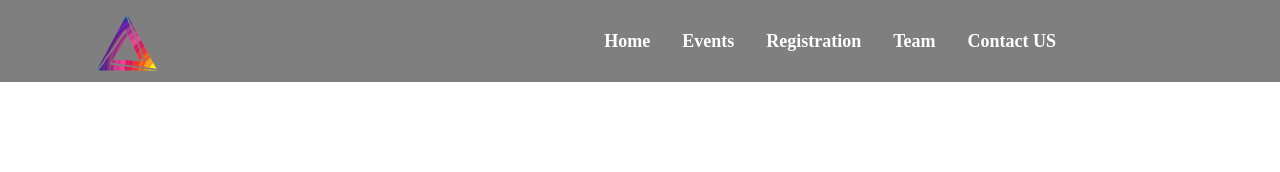
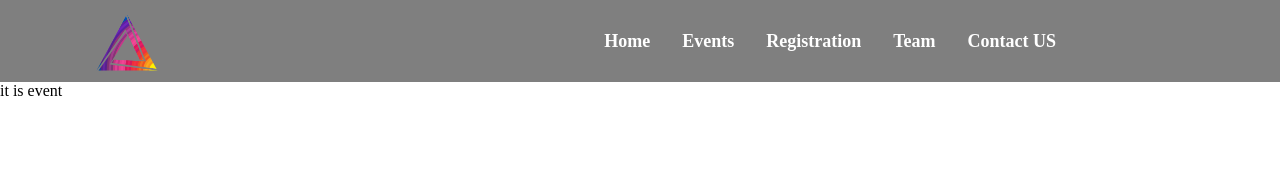
Before and after one commit to madhurgaur/abhyudayafest, a React (Create React App) app: page /events in a window 1280 px wide. Shown: the top 172 px of the page. Built offline with nearby package versions, Linux system fonts and the light colour scheme.

Commit message:
small change

```diff
--- a/src/components/EventsPage/Event.jsx
+++ b/src/components/EventsPage/Event.jsx
@@ -7,6 +7,8 @@ const Event = () => {
     <div>
       <div className='navbar'>
         <Navbar/>
+      </div><div>
+        it is event
       </div>
     </div>
   )
```
